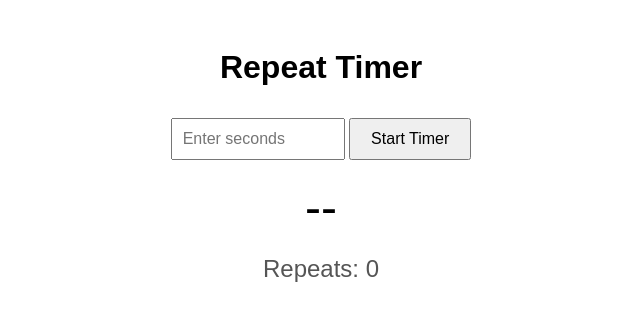
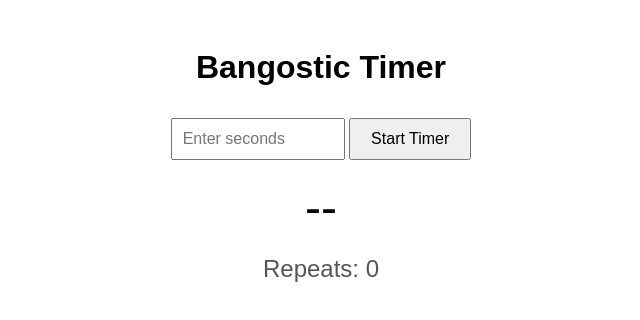
Before and after one commit to husbanraina/timer, a plain HTML site: page timer.html in a window 1280 px wide. Shown: the whole page, without its empty margins (319-959 px from the left). Drawn offline with Linux system fonts and the light colour scheme.

Commit message:
bangostic timer

```diff
--- a/timer.html
+++ b/timer.html
@@ -1,5 +1,6 @@
 <!DOCTYPE html>
 <html lang="en">
+
 <head>
   <meta charset="UTF-8">
   <meta name="viewport" content="width=device-width, initial-scale=1.0">
@@ -10,19 +11,23 @@
       text-align: center;
       padding: 20px;
     }
+
     .timer {
       font-size: 48px;
       margin: 20px 0;
     }
+
     .count {
       font-size: 24px;
       color: #555;
     }
+
     input {
       padding: 10px;
       font-size: 16px;
       width: 150px;
     }
+
     button {
       padding: 10px 20px;
       font-size: 16px;
@@ -31,8 +36,9 @@
     }
   </style>
 </head>
+
 <body>
-  <h1>Repeat Timer</h1>
+  <h1>Bangostic Timer</h1>
   <input id="timeInput" type="number" placeholder="Enter seconds" />
   <button onclick="startTimer()">Start Timer</button>
   <div class="timer" id="timerDisplay">--</div>
@@ -82,4 +88,5 @@
     }
   </script>
 </body>
+
 </html>
```
